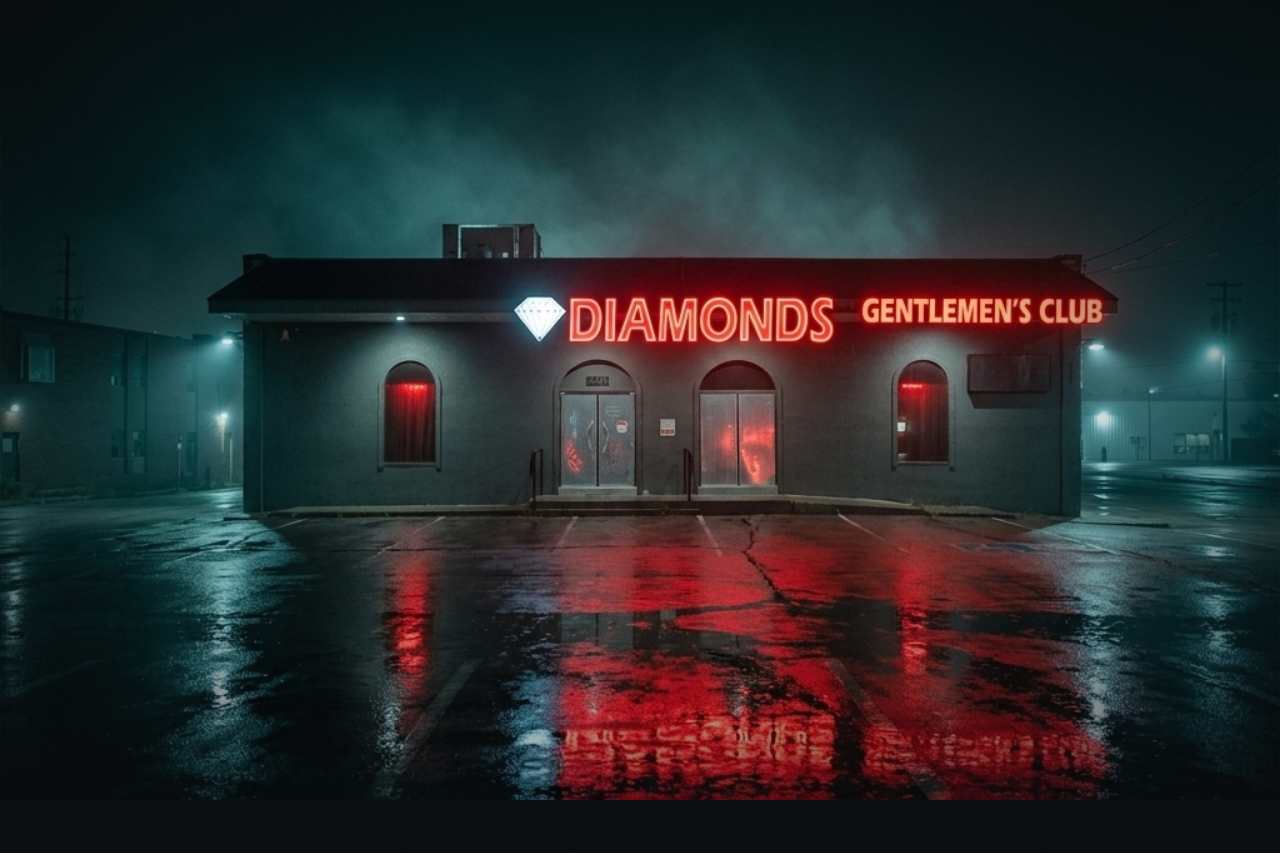
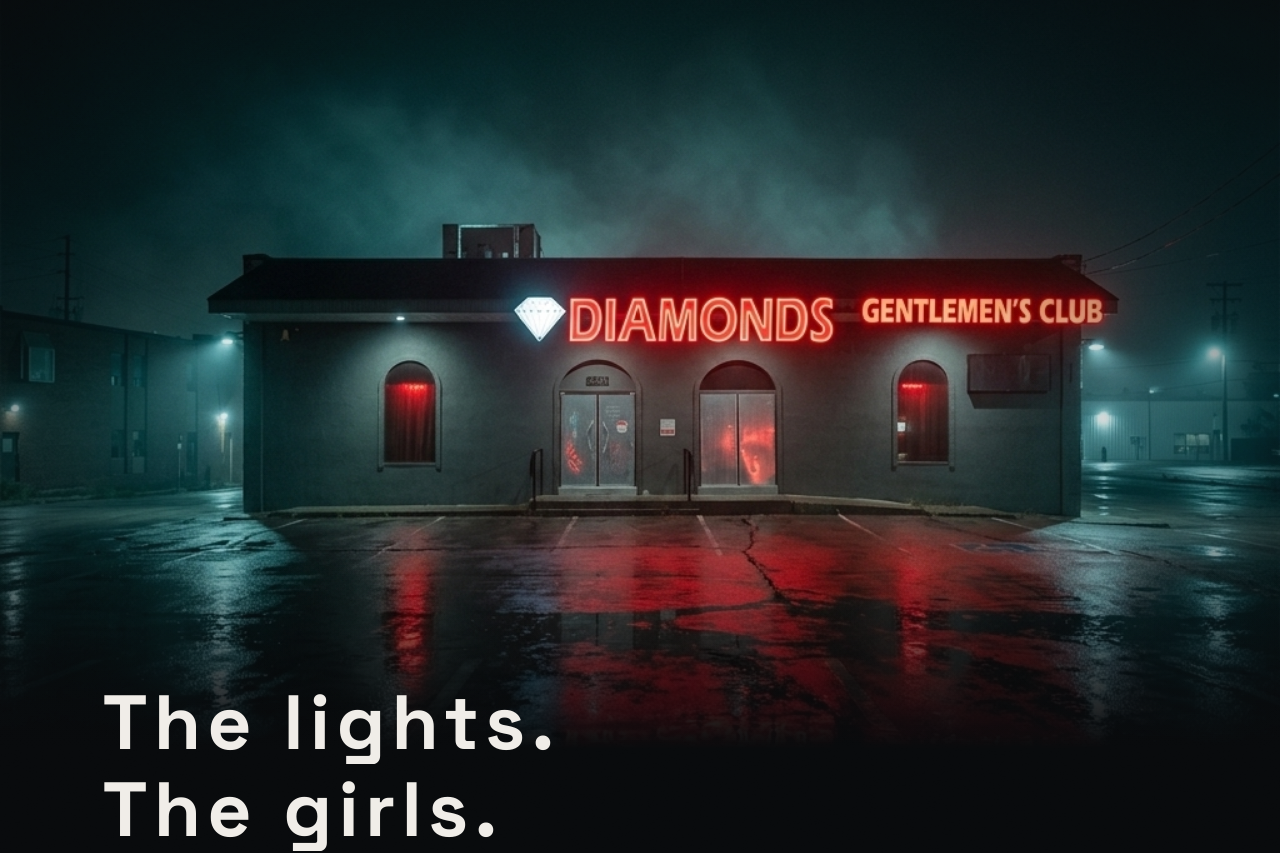
Before and after one commit to xnicolejavier-art/letsgo-todiamonds, a Next.js app: page / in a window 1280 px wide. Shown: the top 853 px of the page. Before the commit the page ends 800 px from the top, so only its background shows below. Built offline with nearby package versions, Linux system fonts and the light colour scheme.

Commit message:
Update page.tsx

```diff
--- a/app/page.tsx
+++ b/app/page.tsx
@@ -1,11 +1,13 @@
 import HeroSection from "@/components/hero/HeroSection";
 import GrainOverlay from "@/components/hero/GrainOverlay";
+import TaglineSection from "@/components/tagline/TaglineSection";
 
 export default function Home() {
   return (
     <main>
       <GrainOverlay />
       <HeroSection />
+      <TaglineSection />
     </main>
   );
 }
```
